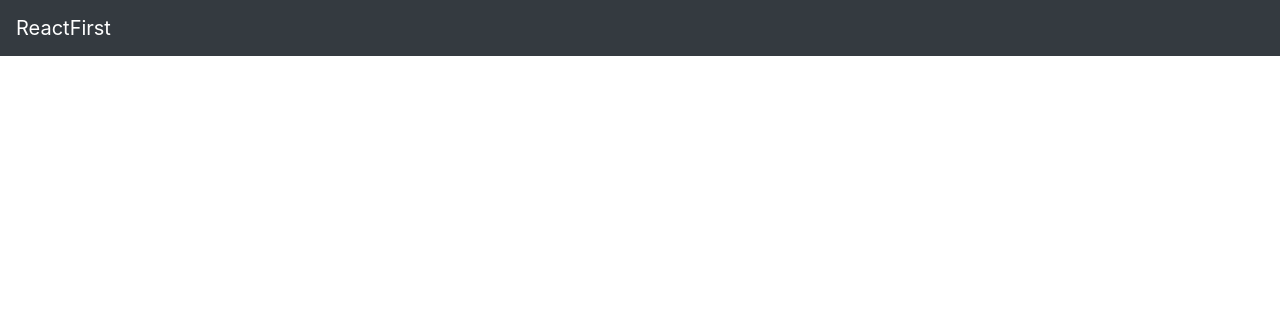
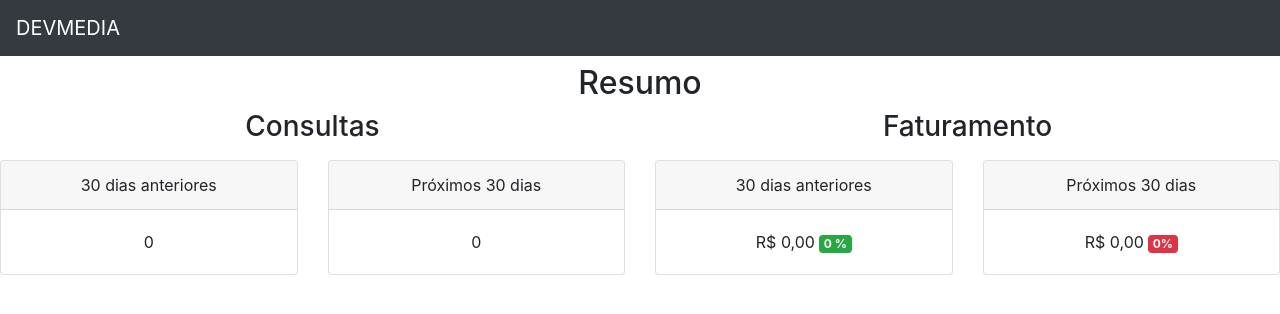
Before and after one commit to leoproject/LearnJavaScript, a React (Create React App) app in the folder React/react-dashboard/: page / in a window 1280 px wide. Shown: the top 314 px of the page. Built offline with nearby package versions, Linux system fonts and the light colour scheme.

Commit message:
Criando painel da replicação do código do curso React do DevMedia

```diff
--- a/React/react-dashboard/src/App.js
+++ b/React/react-dashboard/src/App.js
@@ -1,11 +1,15 @@
 import React from 'react';
 import './App.css';
-import MenuSuperior from './components/MenuSuperior/MenuSuperior'
+import MenuSuperior from './components/MenuSuperior/MenuSuperior';
+import Resumo from './components/Resumo/Resumo';
+
 
 function App() {
   return (
     <div className="App">
       <MenuSuperior/>
+      <Resumo/>
+
     </div>
   );
 }
--- a/React/react-dashboard/src/components/MenuSuperior/MenuSuperior.js
+++ b/React/react-dashboard/src/components/MenuSuperior/MenuSuperior.js
@@ -5,7 +5,7 @@ class MenuSuperior extends Component{
     render(){
         return(
             <nav className="navbar navbar-expand-lg navbar-dark bg-dark">
-                <a href="/" className="navbar-brand">ReactFirst</a>
+                <a href="/" className="navbar-brand">DEVMEDIA</a>
                 <button className="navbar-toggler" type="button" data-toggle="collapse" data-target="#navbarNav">
                     <span className="navbar-toggler-icon"></span>
                 </button>
--- /dev/null
+++ b/React/react-dashboard/src/components/Resumo/Resumo.js
@@ -0,0 +1,94 @@
+import React, {Component} from "react";
+
+class Resumo extends Component{
+    constructor(props){
+        super(props);
+        this.state = {
+            consultas: {
+                consultas_30dias_anteiores: 0,
+                consultas_30dias_posteriores: 0
+            },
+            faturamento: {
+                anterior: {
+                    valor: 0,
+                    comparativo: 0
+                },
+                previsao: {
+                    valor: 0,
+                    comparativo: 0
+                }
+            }
+            }
+        }
+
+    render(){
+        return(
+            <div>
+                <h2 className="mt-2">Resumo</h2>
+                <div className="row">
+                    <div className ="col">
+                        <h3>Consultas</h3>
+
+                        <div className="row">
+                            <div className="col">
+                                <div className="card mt-2 text-center">
+                                    <div className="card-header">
+                                        30 dias anteriores
+                                    </div>
+                                    <div className="card-body">
+                                        {this.state.consultas.consultas_30dias_anteiores}
+                                    </div>
+                                </div>
+                            </div>
+                            <div className="col">
+                                <div className="card mt-2 text-center">
+                                    <div className="card-header">
+                                        Próximos 30 dias
+                                    </div>
+                                    <div className="card-body">
+                                        {this.state.consultas.consultas_30dias_posteriores}
+                                    </div>
+                                </div>
+                            </div>
+                        </div>
+                    </div>
+                    <div className="col">
+                        <h3>Faturamento</h3>
+                        <div className ="row">
+                            <div className="col">
+                                <div className="card mt-2 text-center">
+                                    <div className="card-header">
+                                        30 dias anteriores
+                                    </div>
+                                    <div className="card-body">
+                                        {this.state.faturamento.anterior.valor.toLocaleString("pt-BR",{style:"currency",currency:"BRL"})}
+                                        <span className="badge ml-1 badge-success">
+                                            {this.state.faturamento.anterior.comparativo} %
+                                        </span>
+                                    </div>
+                                </div>
+                            </div>
+                            <div className="col">
+                                <div className="card mt-2 text-center">
+                                    <div className="card-header">
+                                        Próximos 30 dias
+                                    </div>
+                                    <div className="card-body">
+                                        {this.state.faturamento.previsao.valor.toLocaleString("pt-BR",{style:"currency",currency:"BRL"})}
+                                        <span className="badge  ml-1 badge-danger">
+                                            {this.state.faturamento.previsao.comparativo}%
+                                        </span>
+                                    </div>
+                                </div>
+                            </div>
+                        </div>
+                    </div>
+                </div>
+
+            </div>
+        )
+
+    }
+}
+
+export default Resumo;
```
Also changed, not shown: 2 other files (tests, documents, lock files or other folders).
